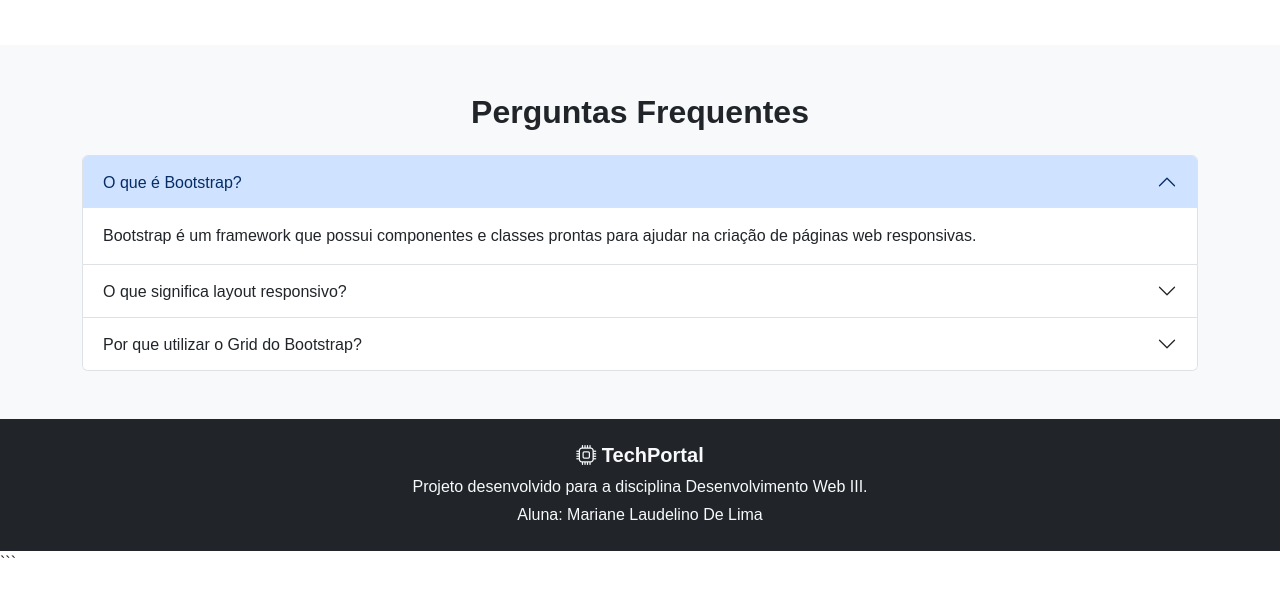
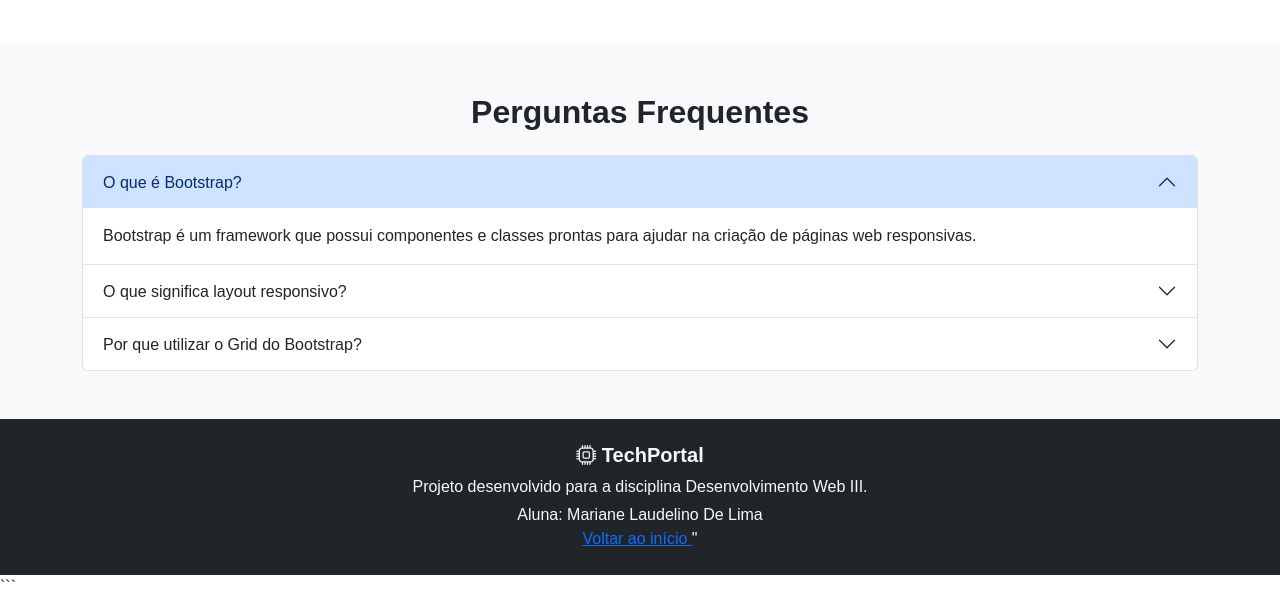
Before and after one commit to marianelaudelinodelima-boop/techportal-bootstrap, a plain HTML site: page index.html in a window 1280 px wide. Shown: the part 2949-3548 px from the top of the page. Before the commit the page ends 3524 px from the top, so only its background shows below. Drawn offline with nearby package versions, Linux system fonts and the light colour scheme.

Commit message:
Melhoriada navegação e acessibilidade do site

```diff
--- a/index.html
+++ b/index.html
@@ -1289,6 +1289,10 @@
 
             </p>
 
+            <a href="#inicio" class="bnt bnt-outline-light bnt-sm mt-3">
+                Voltar ao início
+            </a>"
+
         </div>
 
     </footer>
```
